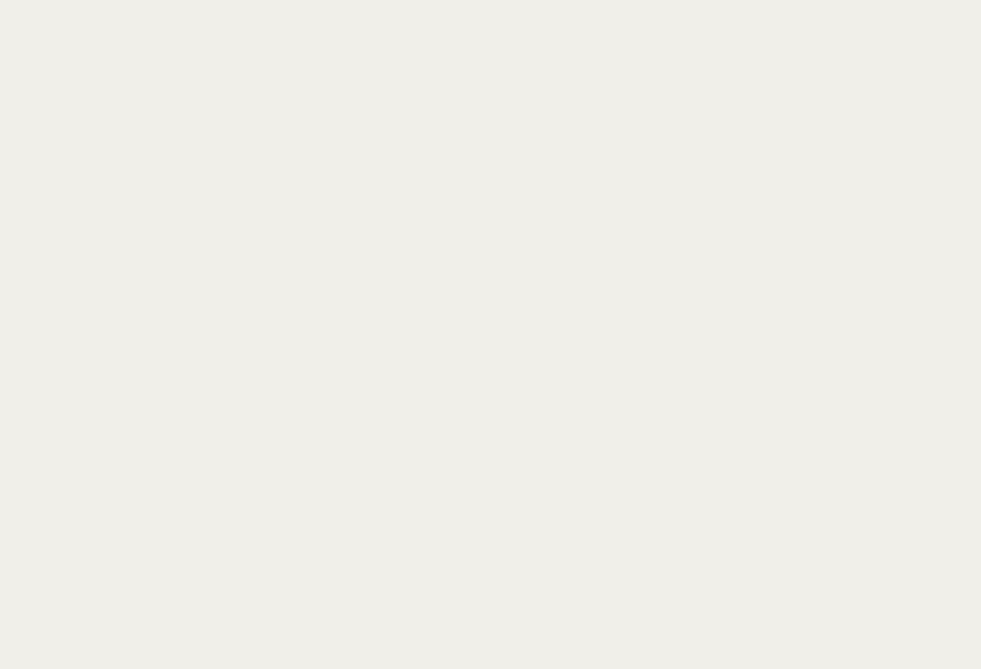
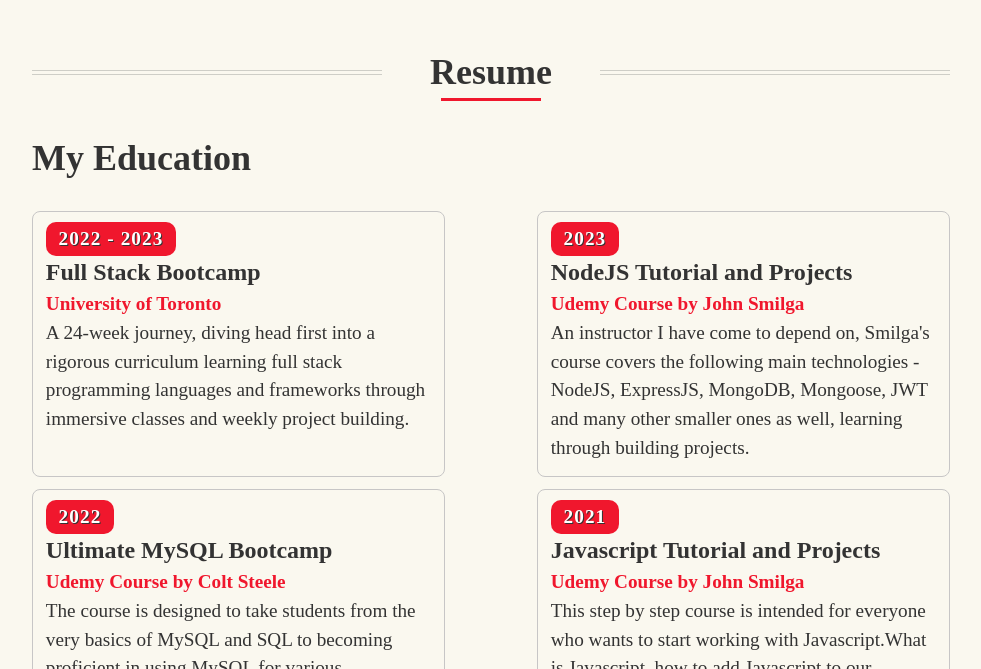
Before and after one commit to Jon-Ledo/react-portfolio-site, a React (Create React App) app: page / in a window 1280 px wide. Shown: the part 2131-2800 px from the top of the page, without its empty margins (279-1260 px from the left). Before the commit the page ends 2085 px from the top, so only its background shows below. Built offline with nearby package versions, Linux system fonts and the light colour scheme.

Commit message:
filled out the resume section of web page. However, will probably end up changing the wording of some of these sections. added some other styles to other pages as well and created a data.js in order to leverage React to render multiple cards with relevant information

```diff
--- a/src/App.css
+++ b/src/App.css
@@ -3,3 +3,5 @@
 @import './styles/navbar.css';
 @import './styles//home.css';
 @import './styles/about.css';
+@import './styles/resume.css';
+@import './styles/card.css';
--- a/src/App.js
+++ b/src/App.js
@@ -1,6 +1,7 @@
 import Navbar from './pages/components/Navbar'
 import Home from './pages/Home'
 import About from './pages/About'
+import Resume from './pages/Resume'
 
 import './App.css'
 
@@ -13,6 +14,7 @@
         <div className='content'>
           <Home />
           <About />
+          <Resume />
         </div>
       </div>
     </div>
--- /dev/null
+++ b/src/data.js
@@ -0,0 +1,34 @@
+const data = [
+  {
+    year: '2022 - 2023',
+    subject: 'Full Stack Bootcamp',
+    school: 'University of Toronto',
+    desc: 'A 24-week journey, diving head first into a rigorous curriculum learning full stack programming languages and frameworks through immersive classes and weekly project building.',
+  },
+  {
+    year: '2023',
+    subject: 'NodeJS Tutorial and Projects',
+    school: 'Udemy Course by John Smilga',
+    desc: "An instructor I have come to depend on, Smilga's course covers the following main technologies - NodeJS, ExpressJS, MongoDB, Mongoose, JWT and many other smaller ones as well, learning through building projects.",
+  },
+  {
+    year: '2022',
+    subject: 'Ultimate MySQL Bootcamp',
+    school: 'Udemy Course by Colt Steele',
+    desc: 'The course is designed to take students from the very basics of MySQL and SQL to becoming proficient in using MySQL for various applications.',
+  },
+  {
+    year: '2021',
+    subject: 'Javascript Tutorial and Projects',
+    school: 'Udemy Course by John Smilga',
+    desc: 'This step by step course is intended for everyone who wants to start working with Javascript.What is Javascript, how to add Javascript to our projects, and how to start working with Javascript is covered by building quite a few projects.',
+  },
+  {
+    year: '2021',
+    subject: 'Web Development Bootcamp',
+    school: 'Juno College of Technology',
+    desc: 'Juno is a Private Career College located in downtown Toronto that runs nine-week full time bootcamps to train web developers on the most up-to-date skills.',
+  },
+]
+
+export default data
--- a/src/pages/About.jsx
+++ b/src/pages/About.jsx
@@ -16,7 +16,11 @@
   return (
     <section id='about' className='about'>
       <div className='about__container page-wrapper'>
-        <h2>About Me</h2>
+        <div className='title-container'>
+          <div className='bars'></div>
+          <h2>About Me</h2>
+          <div className='bars'></div>
+        </div>
         <span className='underline'></span>
         <div className='about__flex-container'>
           <div className='about__description'>
--- a/src/pages/Resume.jsx
+++ b/src/pages/Resume.jsx
@@ -1,8 +1,29 @@
+import Card from './components/Card'
+import data from '../data'
+
 const Resume = () => {
   return (
-    <div className="">Resume</div>
+    <section id='resume' className='resume'>
+      <div className='page-wrapper'>
+        <div className='title-container'>
+          <div className='bars'></div>
+          <h2>Resume</h2>
+          <div className='bars'></div>
+        </div>
+        <span className='underline'></span>
+
+        <h3>My Education</h3>
+
+        <div className=' resume__container'>
+          {data.map((item, index) => {
+            return <Card data={item} key={index} />
+          })}
+        </div>
+
+        <button type='button'>Download CV</button>
+      </div>
+    </section>
   )
 }
 
-
 export default Resume
--- /dev/null
+++ b/src/pages/components/Card.jsx
@@ -0,0 +1,12 @@
+const Card = ({ data }) => {
+  return (
+    <div className='card'>
+      <p className='card-year'>{data.year}</p>
+      <h4 className='card-subject'>{data.subject}</h4>
+      <p className='card-school red-text'>{data.school}</p>
+      <p className='card-desc'>{data.desc}</p>
+    </div>
+  )
+}
+
+export default Card
--- a/src/styles/about.css
+++ b/src/styles/about.css
@@ -60,8 +60,6 @@
 
 .about__contact button {
   background-color: #f0172d;
-  padding: 0.8rem 2.6rem;
-  border-radius: 50rem;
   color: #ffffff;
   letter-spacing: 1px;
   text-shadow: 1px 1px #333;
--- /dev/null
+++ b/src/styles/card.css
@@ -0,0 +1,37 @@
+.card {
+  border: 1px solid #c7c6c6;
+  border-radius: 8px;
+  font-size: 1.2rem;
+  padding: 0.8rem;
+  width: 45%;
+  line-height: 1.5;
+}
+
+.card > * {
+  margin: 0;
+}
+
+.card-subject {
+  font-size: 1.5rem;
+}
+
+.card-school {
+  font-weight: bold;
+}
+
+.card-year {
+  color: #fff;
+  text-shadow: 1px 1px #333;
+  font-weight: bold;
+  background-color: #f0172d;
+  letter-spacing: 1.1px;
+  padding: 0.4rem 0.8rem;
+  border-radius: 10px;
+  display: inline;
+}
+
+@media (max-width: 790px) {
+  .card {
+    width: 100%;
+  }
+}
--- a/src/styles/general.css
+++ b/src/styles/general.css
@@ -57,6 +57,31 @@
   height: 3px;
 }
 
+.title-container {
+  display: flex;
+  align-items: center;
+}
+
+.title-container > h2 {
+  padding: 0 3rem;
+}
+
+.bars {
+  width: 100%;
+  height: 5px;
+  border-top: 1px solid #cecec7;
+  border-bottom: 1px solid #cecec7;
+}
+
+button {
+  margin: 0;
+  border: none;
+  background-color: transparent;
+  cursor: pointer;
+  padding: 0.8rem 2.6rem;
+  border-radius: 50rem;
+}
+
 @media (max-width: 1440px) {
   .page-wrapper {
     width: 90%;
--- a/src/styles/navbar.css
+++ b/src/styles/navbar.css
@@ -53,7 +53,7 @@
   transition: all 0.3s ease;
 }
 
-button {
+.navbar__socials button {
   display: none;
   margin: 0;
   padding: 0;
@@ -124,7 +124,7 @@
     margin: 0 10px 0;
   }
 
-  button {
+  .navbar__socials button {
     display: block;
   }
 
--- /dev/null
+++ b/src/styles/resume.css
@@ -0,0 +1,40 @@
+.resume {
+  background-color: #faf8ef;
+  padding: 3.5rem 0;
+}
+
+.resume h2 {
+  text-align: center;
+  font-size: 2.25rem;
+  margin: 0;
+}
+
+.resume h3 {
+  font-size: 2.25rem;
+  margin: 0;
+  padding-top: 2rem;
+}
+
+.resume__container {
+  display: flex;
+  flex-wrap: wrap;
+  justify-content: space-between;
+  gap: 0.8rem;
+  padding-top: 2rem;
+}
+
+.resume button {
+  font-size: 1.2rem;
+  background-color: #f0172d;
+  margin-top: 3rem;
+  color: #ffffff;
+  letter-spacing: 1px;
+  text-shadow: 1px 1px #333;
+  box-shadow: 0 5px 15px rgba(0, 0, 0, 0.3);
+  transition: all 0.5s ease;
+}
+
+.resume button:hover {
+  background-color: #ca2333;
+  box-shadow: 0 5px 15px rgba(0, 0, 0, 0.4);
+}
```
